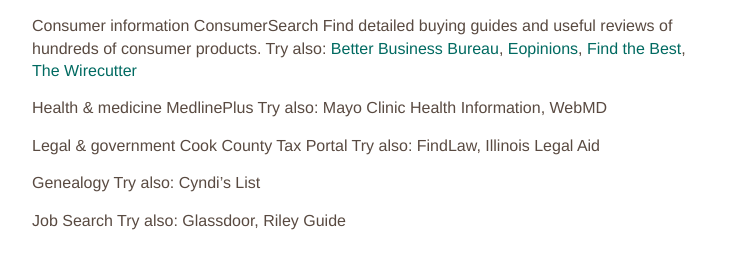
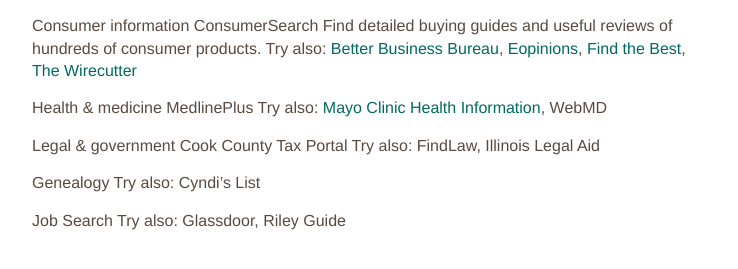
Before and after one commit to skokielibrary/spl-content, a Jekyll site: the page built from _content/bruce/resources--research-topic.markdown, in a window 1280 px wide and 900 px high, scrolled down 8216 px. Shown: the part 608-877 px from the top of the window, without its empty margins (126-864 px from the left). Built offline with Jekyll 4.4.1, drawn with Linux system fonts in a browser that asks for light colours; part of the change alters nothing that is shown.

```diff
--- a/_content/bruce/resources--research-topic.markdown
+++ b/_content/bruce/resources--research-topic.markdown
@@ -275,7 +275,7 @@ Try also: [Better Business Bureau](http://www.bbb.org/), [Eopinions](http://www.
 
 Health & medicine
 MedlinePlus
-Try also: Mayo Clinic Health Information, WebMD
+Try also: [Mayo Clinic Health Information](http://www.mayoclinic.com/health-information/), WebMD
 
 Legal & government
 Cook County Tax Portal
```
